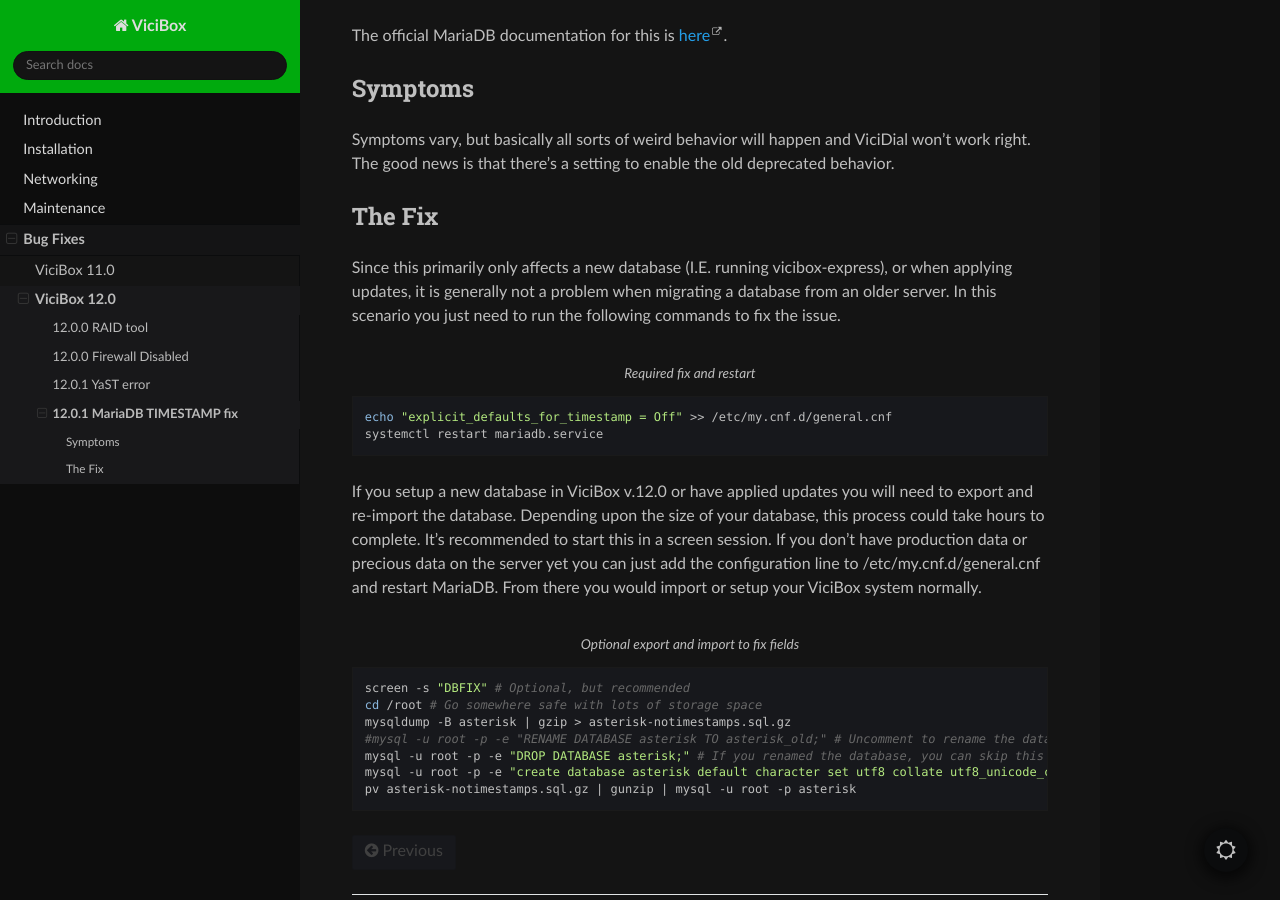
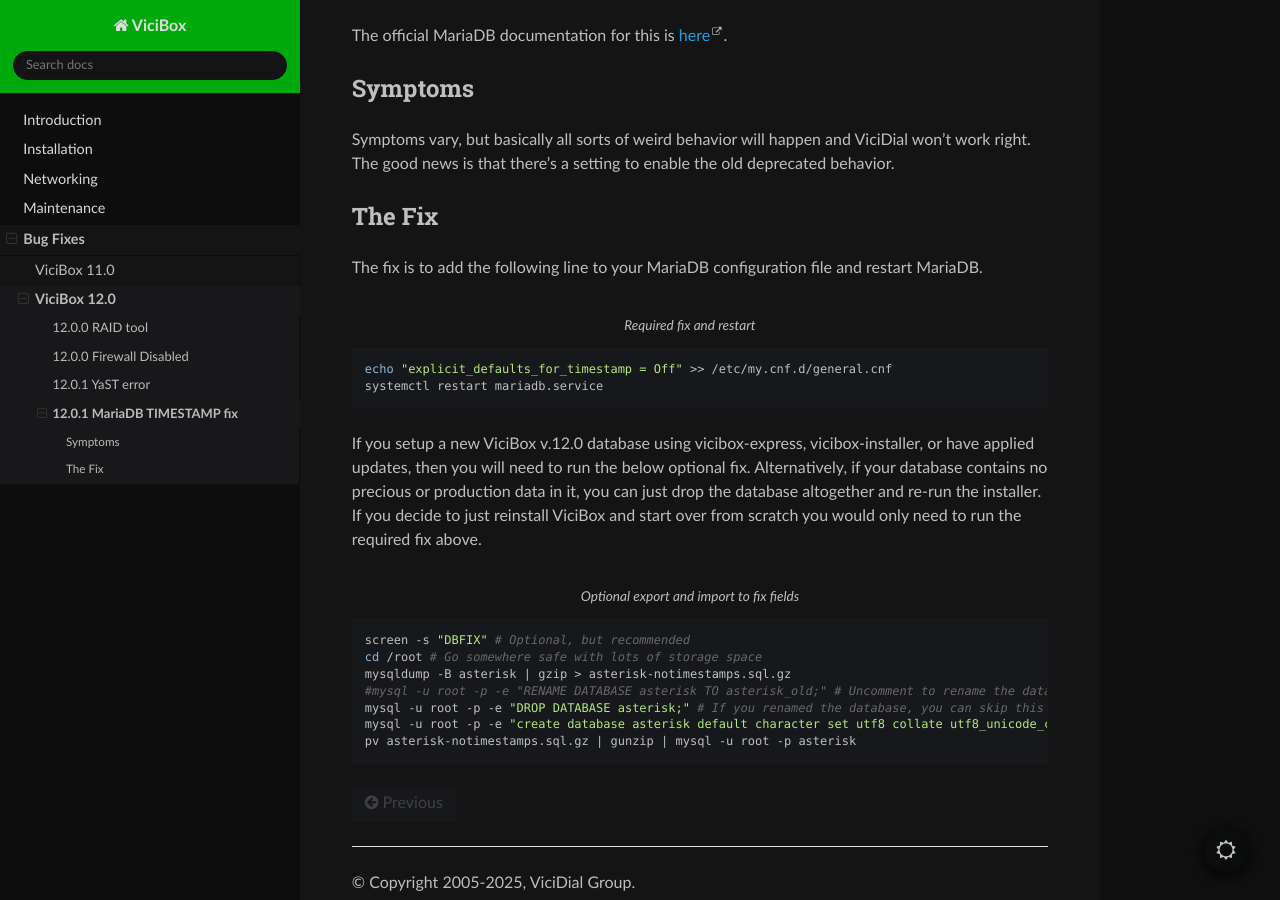
Before and after one commit to jamesvici/vicibox, a Sphinx documentation site: the page built from docs/source/bugfix/bugfix1201-2.rst, in a window 1280 px wide and 900 px high, scrolled down 596 px. Built offline with Sphinx 7.4.7 and the Read the Docs theme 3.1.0, drawn with Linux system fonts in a browser that asks for light colours.

Commit message:
Words are hurd

```diff
--- a/docs/source/bugfix/bugfix1201-2.rst
+++ b/docs/source/bugfix/bugfix1201-2.rst
@@ -17,7 +17,7 @@
 
 The Fix
 -------
-Since this primarily only affects a new database (I.E. running vicibox-express), or when applying updates, it is generally not a problem when migrating a database from an older server. In this scenario you just need to run the following commands to fix the issue.
+The fix is to add the following line to your MariaDB configuration file and restart MariaDB.
 
 .. code-block:: bash
    :caption: Required fix and restart
@@ -26,7 +26,7 @@
    systemctl restart mariadb.service
 
 
-If you setup a new database in ViciBox v.12.0 or have applied updates you will need to export and re-import the database. Depending upon the size of your database, this process could take hours to complete. It's recommended to start this in a screen session. If you don't have production data or precious data on the server yet you can just add the configuration line to /etc/my.cnf.d/general.cnf and restart MariaDB. From there you would import or setup your ViciBox system normally.
+If you setup a new ViciBox v.12.0 database using vicibox-express, vicibox-installer, or have applied updates, then you will need to run the below optional fix. Alternatively, if your database contains no precious or production data in it, you can just drop the database altogether and re-run the installer. If you decide to just reinstall ViciBox and start over from scratch you would only need to run the required fix above.
 
 .. code-block:: bash
    :caption: Optional export and import to fix fields
```
